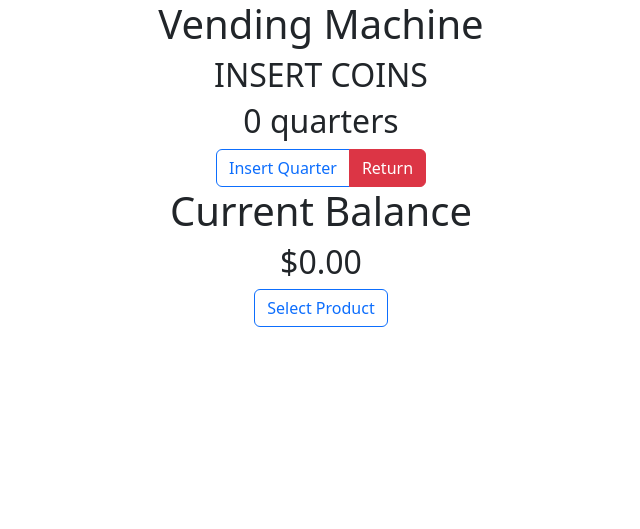
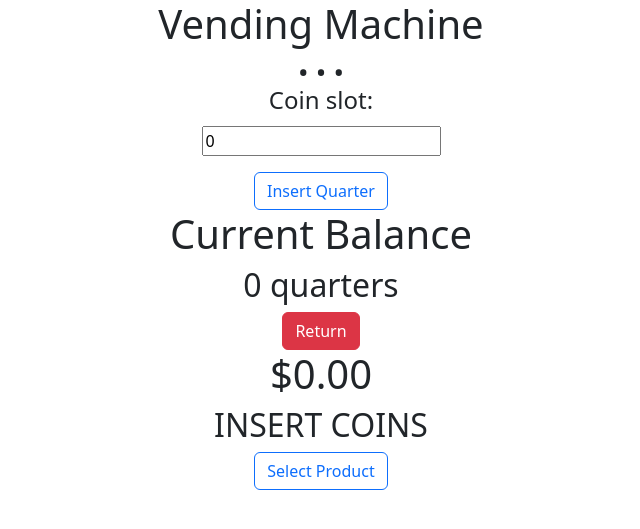
Before and after one commit to ruthlesshelp/vending-web-django, a Django app: page / in a window 1280 px wide. Shown: the top 529 px of the page, without its empty margins (319-959 px from the left). Run offline with Django 5.2, Linux system fonts and the light colour scheme; data comes from the database, SQL or seed files in the repository.

Commit message:
Handle multiple quarters inserted

```diff
--- a/display/views.py
+++ b/display/views.py
@@ -35,13 +35,24 @@ def home(request):
 
 
 def insert_coin(request):
+    inserted_quarters: int = 0
+
+    # Retrieve value from the POST
+    if request.method == "POST":
+        inserted_quarters_str = request.POST.get('inserted_quarters')
+        if inserted_quarters_str is not None:
+            inserted_quarters = int(inserted_quarters_str)
+
+    print("Inserted quarters: {}".format(inserted_quarters))
+
     # Add a quarter to the cache
     cache = Cache.objects.get(pk=CACHE_ID)
     quarters = cache.quarters
     if quarters is None:
-        quarters = 1
-    else:
-        quarters = quarters + 1
+        quarters = 0
+
+    if inserted_quarters > 0:
+        quarters = quarters + inserted_quarters
     cache.quarters = quarters
     cache.save()
 
--- a/templates/index.html
+++ b/templates/index.html
@@ -11,22 +11,32 @@
 <body>
     <div class="container text-center">
         <H1>Vending Machine</H1>
+        <h3>• • •</h3>
     </div>
     <div class="container text-center">
-        <h2>{{ display }}</h2>
+        <form class="row g-3" action="./insert" method="post">
+        {% csrf_token %}
+            <fieldset class="container text-center">
+                <legend>Coin slot:</legend>
+                <input type="text" name="inserted_quarters" id="inserted_quarters" value="0">
+            </fieldset>
+            <div class="col-12">
+                <button type="submit" class="btn btn-outline-primary">Insert Quarter</button>
+            </div>
+        </form>
+    </div>
+    <div class="container text-center">
+        <h1>Current Balance</h1>
         <h2>{{ quarters }} quarters</h2>
         <div class="btn-group" role="group">
-            <button type="button" class="btn btn-outline-primary" onclick="location.href='./insert'">
-                Insert Quarter
-            </button>
             <button type="button" class="btn btn-danger" onclick="location.href='./return'">
                 Return
             </button>
         </div>
     </div>
     <div class="container text-center">
-        <h1>Current Balance</h1>
-        <h2>{{ show_money }}</h2>
+        <h1>{{ show_money }}</h1>
+        <h2>{{ display }}</h2>
         <div class="btn-group" role="group">
             <button type="button" class="btn btn-outline-primary" onclick="location.href='./dispense'">Select Product
             </button>
```
